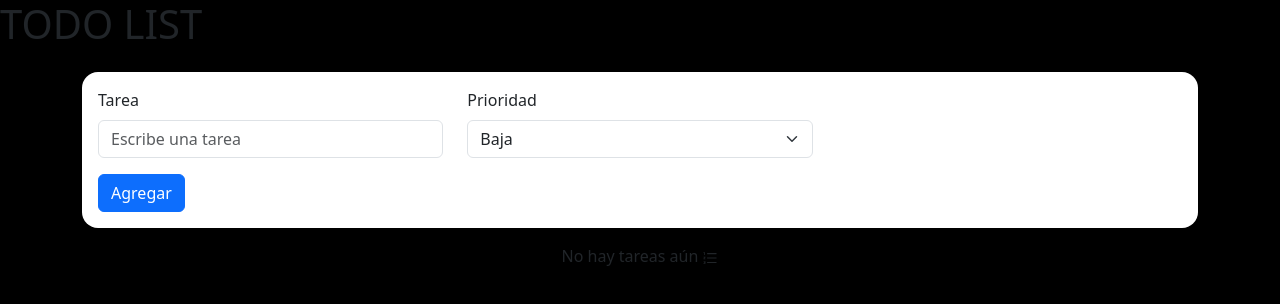
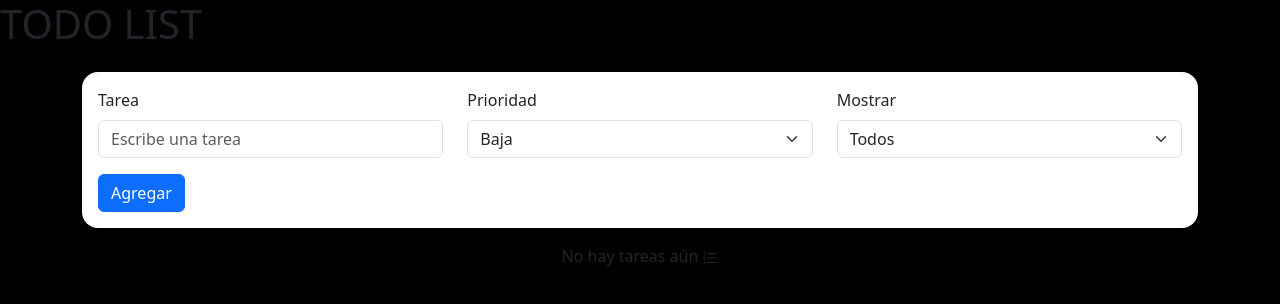
Before and after one commit to diegoworks92/todoList, a React (Vite) app: page / in a window 1280 px wide. Shown: the top 304 px of the page. Built offline with nearby package versions, Linux system fonts and the light colour scheme.

Commit message:
feat: add filter to rendered todos

```diff
--- a/src/components/TodoList/TodoList.jsx
+++ b/src/components/TodoList/TodoList.jsx
@@ -16,6 +16,8 @@ const TodoList = () => {
 /*   const [show, setShow] = useState(false); */
 const [modalDeleteId, setModalDeleteId] = useState(null)
  const [validated, setValidated] = useState(false);
+ const [filtroEstado, setFiltroEstado] = useState("todos");
+
 
 
 
@@ -89,6 +91,13 @@ const second = date.getSeconds();
     setLista(lista.map((t) => (t.id === id ? { ...t, texto: nuevoTexto } : t)));
   };
 
+  const listaFiltrada = lista.filter((t) => {
+  if (filtroEstado === "todos") return true;
+  if (filtroEstado === "realizadas") return t.completada === true;
+  if (filtroEstado === "no_realizadas") return t.completada === false;
+  return true;
+});
+
 
   return (
     <div className="container mt-4">
@@ -129,6 +138,18 @@ const second = date.getSeconds();
         Agregar
       </Button>
     </Col> */}
+    <Form.Group as={Col} md="4" controlId="filtroEstado">
+            <Form.Label>Mostrar</Form.Label>
+            <Form.Select
+              value={filtroEstado}
+              onChange={(e) => setFiltroEstado(e.target.value)}
+              aria-label="Filtrar tareas por estado"
+            >
+              <option value="todos">Todos</option>
+              <option value="realizadas">Realizadas</option>
+              <option value="no_realizadas">No realizadas</option>
+            </Form.Select>
+          </Form.Group>
       </Row>
        <Button type="submit" variant="primary">
           Agregar
@@ -137,7 +158,7 @@ const second = date.getSeconds();
     </Form>
 
 
-        <TodoItems lista={lista} handleDelete={handleDelete} handleToggle={handleToggle} handleMod={handleMod} modalDeleteId={modalDeleteId} handleClose={handleClose} handleShow={handleShow}/>
+        <TodoItems lista={listaFiltrada} handleDelete={handleDelete} handleToggle={handleToggle} handleMod={handleMod} modalDeleteId={modalDeleteId} handleClose={handleClose} handleShow={handleShow}/>
 
 
     </div>
```
